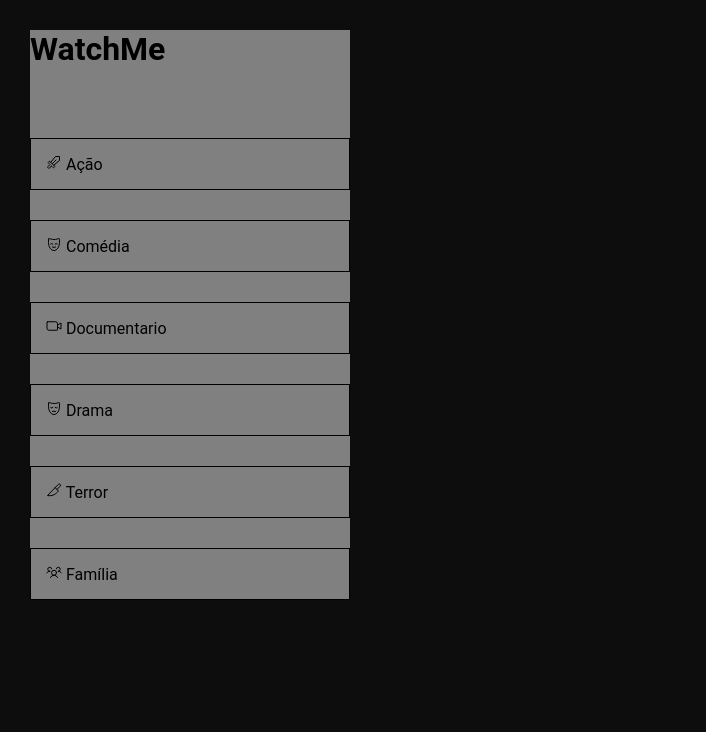
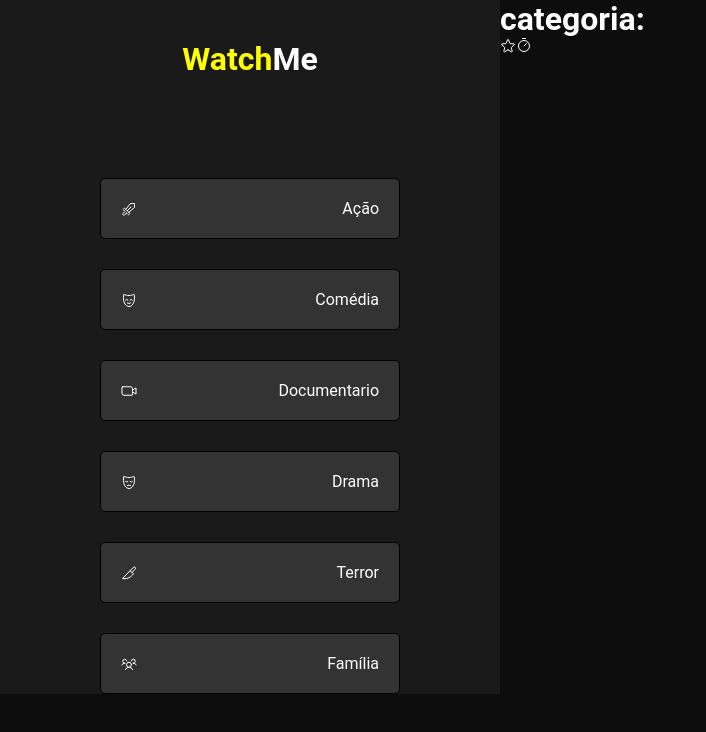
Before and after one commit to ArthurFilho/WatchMe, a React (Vite) app: page / in a window 1280 px wide. Shown: the top 732 px of the page, without its empty margins (0-706 px from the left). Built offline with nearby package versions, Linux system fonts and the light colour scheme.

Commit message:
component

```diff
--- a/src/App.tsx
+++ b/src/App.tsx
@@ -1,12 +1,16 @@
-import { Header } from "./Header";
-import { GlobalStyle } from "./styles/global";
+import { Content } from "./components/Content";
+import { SideBar } from "./components/SideBar/SideBar";
+import { ContainerBody, GlobalStyle } from "./styles/global";
+
+
 
 export function App() {
   return (
-    <>
-      <Header />
+    <ContainerBody>
+      <SideBar />
+      <Content />
 
       <GlobalStyle />
-    </>
+    </ContainerBody>
   )
 }
--- /dev/null
+++ b/src/components/Content/index.tsx
@@ -0,0 +1,19 @@
+import { ContainerMovie } from "./styles";
+import { Star, Timer } from "phosphor-react";
+
+export function Content() {
+    return(
+        <ContainerMovie>
+        <h1>categoria: </h1>
+
+        <div>
+            <p></p>
+            <div>
+                <p><Star /> </p>
+                <p><Timer /> </p>
+            </div>
+        </div>
+
+        </ContainerMovie>
+    )
+}
--- /dev/null
+++ b/src/components/Content/styles.ts
@@ -0,0 +1,10 @@
+import styled from "styled-components";
+
+export const ContainerMovie = styled.div`
+    display: flex;
+    flex-direction: column;
+    color: white;
+    div {
+        display: flex;
+    }
+`
--- a/src/Header.tsx
+++ b/src/components/SideBar/SideBar.tsx
@@ -1,18 +1,23 @@
 import { Sword, VideoCamera, Knife, UsersThree, MaskSad, MaskHappy } from "phosphor-react";
-import { ContainerHeader } from "./styles/header/styles";
+import { ContainerHeader } from "./styles";
 
-export function Header () {
+export function SideBar () {
 return (
     <ContainerHeader>
-        <h1>WatchMe</h1>
+
+        <h1>Watch<strong>Me</strong></h1>
+
         <ul>
+
             <li> <Sword /> Ação </li>
             <li> <MaskHappy /> Comédia </li>
             <li> <VideoCamera /> Documentario </li>
             <li> <MaskSad /> Drama </li>
             <li> <Knife /> Terror </li>
             <li> <UsersThree /> Família </li>
+
         </ul>
+
     </ContainerHeader>
     )
 }
--- /dev/null
+++ b/src/components/SideBar/styles.ts
@@ -0,0 +1,41 @@
+import styled from "styled-components";
+
+export const ContainerHeader = styled.div`
+    display: flex;
+    width: 500px;
+    height: 100%;
+    background-color: #1A1A1A;
+    flex-direction: column;
+    align-items: center;
+
+    h1 {
+        align-items: center;
+        justify-content: center;
+        margin-top: 40px;
+        color: yellow;
+
+        strong {
+            color: white;
+        }
+    }
+
+    ul {
+        margin-top: 70px;
+
+        li {
+            border-radius: 5px;
+            width: 300px;
+            display: flex;
+            background-color: #333333;
+            border: 1px solid black;
+            margin-top: 30px;
+            list-style: none;
+            padding: 20px;
+            align-items: center;
+            justify-content: space-between;
+            cursor: pointer;
+            color: white;
+    }
+    }
+
+`
--- a/src/styles/global.ts
+++ b/src/styles/global.ts
@@ -1,4 +1,4 @@
-import { createGlobalStyle } from "styled-components";
+import styled, { createGlobalStyle } from "styled-components";
 
 export const GlobalStyle = createGlobalStyle`
 *   {
@@ -17,3 +17,7 @@ export const GlobalStyle = createGlobalStyle`
       font: 400 1rem Roboto, sans-serif;
 }
 `
+
+export const ContainerBody = styled.div`
+    display: flex;
+`
--- a/src/styles/header/styles.ts
+++ /dev/null
@@ -1,22 +0,0 @@
-import styled from "styled-components";
-
-export const ContainerHeader = styled.div`
-    width: 25%;
-    height: 100%;
-    margin-left: 30px;
-    background-color: #808080;
-    h1 {
-        align-items: center;
-        justify-content: center;
-        margin-top: 30px;
-    }
-    ul {
-        margin-top: 70px;
-    }
-    li {
-        border: 1px solid black;
-        margin-top: 30px;
-        list-style: none;
-        padding: 15px;
-    }
-`
```
